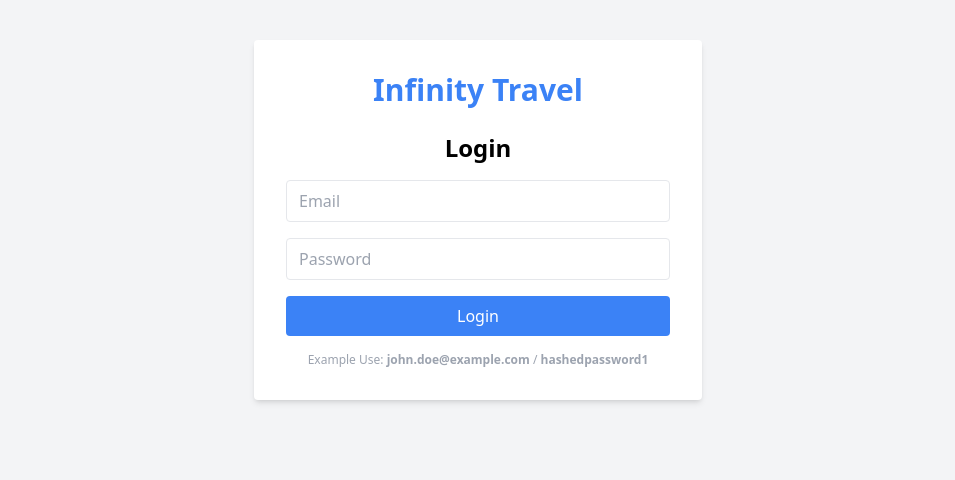
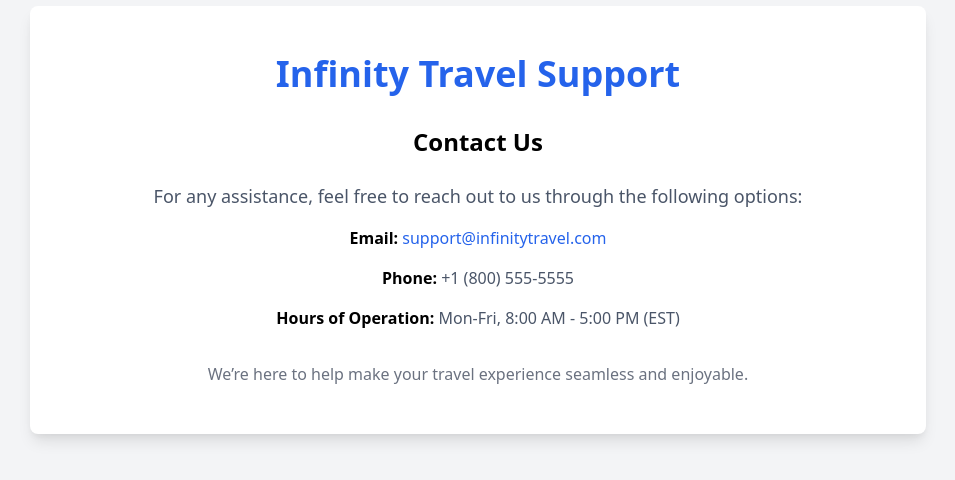
Before and after one commit to prernasehrawat/InfinityTravel, a React (Create React App) app in the folder client/: page /support in a window 1280 px wide. Shown: the part 180-660 px from the top of the page, without its empty margins (162-1117 px from the left). Built offline with nearby package versions, Linux system fonts and the light colour scheme.

Commit message:
Contact Us, Support Page dev-# IT 6

```diff
--- a/client/package.json
+++ b/client/package.json
@@ -12,6 +12,7 @@
     "@types/react-dom": "^18.3.0",
     "react": "^18.3.1",
     "react-dom": "^18.3.1",
+    "react-router-dom": "^6.27.0",
     "react-scripts": "5.0.1",
     "typescript": "^4.9.5",
     "web-vitals": "^2.1.4"
--- a/client/src/App.css
+++ b/client/src/App.css
@@ -79,3 +79,47 @@
 .strong {
   font-weight: bold;
 }
+/* Additions for Contact Us button, footer */
+.App {
+  display: flex;
+  flex-direction: column;
+  min-height: 100vh;
+}
+
+
+.main-content {
+  flex-grow: 1;
+  padding: 2rem;
+}
+
+
+.footer {
+  background-color: #f1f1f1;
+  padding: 1rem 0;
+  display: flex;
+  justify-content: center;
+  position: sticky;
+  bottom: 0;
+  width: 100%;
+}
+
+.contact-button {
+  background-color: #1d4ed8;
+  color: white;
+  padding: 0.5rem 1rem;
+  border-radius: 0.5rem;
+  transition: background-color 0.3s ease;
+}
+
+.contact-button:hover {
+  background-color: #2563eb;
+}
+
+.contact-link {
+  color: white;
+  text-decoration: underline;
+}
+
+.contact-link:hover {
+  text-decoration: none;
+}
--- a/client/src/App.tsx
+++ b/client/src/App.tsx
@@ -127,13 +127,145 @@
 //
 // export default App;
 
+// import React, { useState } from "react";
+// import "./App.css";
+// import LoginForm from "./components/LoginForm";
+// import SearchForm from "./components/SearchForm";
+// import SearchResults from "./components/SearchResults";
+// import { useUser } from "./components/UserContext"; // Import useUser to access context
 
+// interface Flight {
+//   reservation_id: string;
+//   flight_number: string;
+//   departure_airport: string;
+//   arrival_airport: string;
+//   departure_time: string;
+//   arrival_time: string;
+//   total_cost: number;
+// }
+// function App() {
+//   const { user, login, logout } = useUser();  // Use context for user data
+//   const [results, setResults] = useState<Flight[]>([]); // Type results properly with flight data type
+//   const [showDropdown, setShowDropdown] = useState(false);
+
+//   const handleLogin = async (email: string, password: string) => {
+//     try {
+//       const response = await fetch("http://localhost:8000/login", {
+//         method: "POST",
+//         headers: {
+//           "Content-Type": "application/json",
+//         },
+//         body: JSON.stringify({ email, password }),
+//       });
+
+//       const data = await response.json();
+
+//       if (response.ok) {
+//         login({
+//           email: data.email,
+//           coupon_code: data.coupon_code,  // Assuming the backend returns the coupon code
+//         });
+//         console.log("Login successful");
+//       } else {
+//         alert(data.message || "Invalid credentials");
+//       }
+//     } catch (error) {
+//       console.error("Error logging in:", error);
+//       alert("An error occurred during login");
+//     }
+//   };
+
+//   const handleProfileClick = () => {
+//     setShowDropdown(!showDropdown);
+//   };
+
+//   // This function is passed to the SearchForm component
+//   const handleSearch = async (arrival_airport: string, arrival_date: string) => {
+//     try {
+//       const response = await fetch(`http://localhost:8000/destination/${arrival_airport}/date/${arrival_date}`);
+//       const data = await response.json();
+
+//       if (response.ok) {
+//         setResults(data);  // Store search results in state
+//       } else {
+//         alert(data.message || "No flights found.");
+//       }
+//     } catch (error) {
+//       console.error("Error searching flights:", error);
+//       alert("An error occurred while searching");
+//     }
+//   };
+
+//   return (
+//       <div className="App">
+//         {!user.isLoggedIn ? (
+//             <LoginForm onLogin={handleLogin} />
+//         ) : (
+//             <div>
+//               {/* Updated nav - creating a Travel Credits button, Coupon dropdown */}
+//               <nav className="bg-blue-500 text-white px-4 py-2 flex justify-between items-center">
+//                 <h1 className="text-xl font-semibold">Infinity Travel</h1>
+//                 <div className="flex items-center">
+//                   <span className="mr-4">Welcome, {user.email}</span> {/* Display user's email */}
+
+//                   {/* Travel credits button */}
+//                   <div className="relative">
+//                     <button
+//                         onClick={handleProfileClick}
+//                         className="bg-white text-blue-500 px-4 py-1 rounded hover:bg-gray-200 mr-4"
+//                     >
+//                       Travel Credits
+//                     </button>
+//                     {/* Dropdown for coupon code */}
+//                     {showDropdown && (
+//                         <div className="absolute right-0 mt-2 w-48 bg-white rounded-md shadow-lg">
+//                           <div className="py-2 px-4 text-gray-700">
+//                             <strong>Coupon Code:</strong> {user.couponCode} {/* Dynamic coupon */}
+//                           </div>
+//                         </div>
+//                     )}
+//                   </div>
+//                   <button
+//                       onClick={logout}
+//                       className="bg-white text-blue-500 px-4 py-1 rounded hover:bg-gray-200"
+//                   >
+//                     Logout
+//                   </button>
+//                 </div>
+//               </nav>
+
+//               <div className="p-4">
+//                 {/* SearchForm Component */}
+//                 <SearchForm onSearch={handleSearch} />
+
+//                 {/* Conditionally render SearchResults if there are results */}
+//                 {results.length > 0 && (
+//                     <div className="mt-8">
+//                       <SearchResults results={results} />
+//                     </div>
+//                 )}
+//               </div>
+//             </div>
+//         )}
+//       </div>
+//   );
+// }
+
+// export default App;
+//Updated code below
 import React, { useState } from "react";
+import {
+  BrowserRouter as Router,
+  Route,
+  Routes,
+  useLocation,
+} from "react-router-dom";
 import "./App.css";
 import LoginForm from "./components/LoginForm";
 import SearchForm from "./components/SearchForm";
 import SearchResults from "./components/SearchResults";
-import { useUser } from "./components/UserContext"; // Import useUser to access context
+import SupportPage from "./components/SupportPage";
+import { useUser } from "./components/UserContext";
 
 interface Flight {
   reservation_id: string;
@@ -144,10 +276,96 @@ interface Flight {
   arrival_time: string;
   total_cost: number;
 }
+
+interface MainContentProps {
+  setIsLoggedIn: (value: boolean) => void;
+}
+
+function MainContent({ setIsLoggedIn }: MainContentProps) {
+  const { user, logout } = useUser();
+  const [results, setResults] = useState<Flight[]>([]);
+  const [showDropdown, setShowDropdown] = useState(false);
+
+  const handleSearch = async (
+    arrival_airport: string,
+    arrival_date: string
+  ) => {
+    try {
+      const response = await fetch(
+        `http://localhost:8000/destination/${arrival_airport}/date/${arrival_date}`,
+        {
+          method: "GET",
+          headers: {
+            "Content-Type": "application/json",
+          },
+        }
+      );
+
+      const data = await response.json();
+
+      if (response.ok) {
+        setResults(data);
+      } else {
+        alert("No flights found or invalid input");
+      }
+    } catch (error) {
+      console.error("Error fetching flights:", error);
+      alert("An error occurred while fetching flight data");
+    }
+  };
+
+  const handleProfileClick = () => {
+    setShowDropdown(!showDropdown);
+  };
+
+  return (
+    <div>
+      <nav className="bg-blue-500 text-white px-4 py-2 flex justify-between items-center">
+        <h1 className="text-xl font-semibold">Infinity Travel</h1>
+        <div className="flex items-center">
+          <span className="mr-4">Welcome, {user.email}</span>
+          <div className="relative">
+            <button
+              onClick={handleProfileClick}
+              className="bg-white text-blue-500 px-4 py-1 rounded hover:bg-gray-200 mr-4"
+            >
+              Travel Credits
+            </button>
+            {showDropdown && (
+              <div className="absolute right-0 mt-2 w-48 bg-white rounded-md shadow-lg">
+                <div className="py-2 px-4 text-gray-700">
+                  <strong>Coupon Code:</strong> {user.couponCode}{" "}
+                  {/*Assuming the backend returns the coupon code*/}
+                </div>
+              </div>
+            )}
+          </div>
+          <button
+            onClick={() => {
+              logout();
+              setIsLoggedIn(false);
+            }}
+            className="bg-white text-blue-500 px-4 py-1 rounded hover:bg-gray-200"
+          >
+            Logout
+          </button>
+        </div>
+      </nav>
+
+      <div className="main-content">
+        <h1 className="text-4xl font-bold text-blue-600 mb-4">
+          Infinity Travel
+        </h1>
+        <SearchForm onSearch={handleSearch} />
+        {results.length > 0 && <SearchResults results={results} />}
+      </div>
+    </div>
+  );
+}
+
 function App() {
-  const { user, login, logout } = useUser();  // Use context for user data
-  const [results, setResults] = useState<Flight[]>([]); // Type results properly with flight data type
-  const [showDropdown, setShowDropdown] = useState(false);
+  const { user, login } = useUser();
+  const [isLoggedIn, setIsLoggedIn] = useState(false);
 
   const handleLogin = async (email: string, password: string) => {
     try {
@@ -164,9 +382,12 @@ function App() {
       if (response.ok) {
         login({
           email: data.email,
-          coupon_code: data.coupon_code,  // Assuming the backend returns the coupon code
+          coupon_code: data.coupon_code,
         });
         console.log("Login successful");
+
+        // Setting logged-in state to true
+        setIsLoggedIn(true);
       } else {
         alert(data.message || "Invalid credentials");
       }
@@ -176,79 +397,51 @@ function App() {
     }
   };
 
-  const handleProfileClick = () => {
-    setShowDropdown(!showDropdown);
-  };
+  return (
+    <Router>
+      <div className="App">
+        <Routes>
+          <Route
+            path="/"
+            element={
+              user.isLoggedIn || isLoggedIn ? (
+                <MainContent setIsLoggedIn={setIsLoggedIn} />
+              ) : (
+                <LoginForm onLogin={handleLogin} />
+              )
+            }
+          />
+          <Route path="/support" element={<SupportPage />} />
+        </Routes>
 
-  // This function is passed to the SearchForm component
-  const handleSearch = async (arrival_airport: string, arrival_date: string) => {
-    try {
-      const response = await fetch(`http://localhost:8000/destination/${arrival_airport}/date/${arrival_date}`);
-      const data = await response.json();
+        {/* Global Footer - Hidden on the support page*/}
+        {user.isLoggedIn && <ConditionalFooter />}
+      </div>
+    </Router>
+  );
+}
 
-      if (response.ok) {
-        setResults(data);  // Store search results in state
-      } else {
-        alert(data.message || "No flights found.");
-      }
-    } catch (error) {
-      console.error("Error searching flights:", error);
-      alert("An error occurred while searching");
-    }
-  };
+// Footer component with conditional visibility
+function ConditionalFooter() {
+  const location = useLocation();
+
+  if (location.pathname === "/support") {
+    return null;
+  }
 
   return (
-      <div className="App">
-        {!user.isLoggedIn ? (
-            <LoginForm onLogin={handleLogin} />
-        ) : (
-            <div>
-              {/* Updated nav - creating a Travel Credits button, Coupon dropdown */}
-              <nav className="bg-blue-500 text-white px-4 py-2 flex justify-between items-center">
-                <h1 className="text-xl font-semibold">Infinity Travel</h1>
-                <div className="flex items-center">
-                  <span className="mr-4">Welcome, {user.email}</span> {/* Display user's email */}
-
-                  {/* Travel credits button */}
-                  <div className="relative">
-                    <button
-                        onClick={handleProfileClick}
-                        className="bg-white text-blue-500 px-4 py-1 rounded hover:bg-gray-200 mr-4"
-                    >
-                      Travel Credits
-                    </button>
-                    {/* Dropdown for coupon code */}
-                    {showDropdown && (
-                        <div className="absolute right-0 mt-2 w-48 bg-white rounded-md shadow-lg">
-                          <div className="py-2 px-4 text-gray-700">
-                            <strong>Coupon Code:</strong> {user.couponCode} {/* Dynamic coupon */}
-                          </div>
-                        </div>
-                    )}
-                  </div>
-                  <button
-                      onClick={logout}
-                      className="bg-white text-blue-500 px-4 py-1 rounded hover:bg-gray-200"
-                  >
-                    Logout
-                  </button>
-                </div>
-              </nav>
-
-              <div className="p-4">
-                {/* SearchForm Component */}
-                <SearchForm onSearch={handleSearch} />
-
-                {/* Conditionally render SearchResults if there are results */}
-                {results.length > 0 && (
-                    <div className="mt-8">
-                      <SearchResults results={results} />
-                    </div>
-                )}
-              </div>
-            </div>
-        )}
-      </div>
+    <footer className="footer bg-gray-200 py-4 flex justify-center">
+      <button className="contact-button bg-blue-500 text-white py-2 px-4 rounded-lg hover:bg-blue-600">
+        <a
+          href="/support"
+          target="_blank"
+          rel="noopener noreferrer"
+          className="contact-link underline"
+        >
+          Contact Us
+        </a>
+      </button>
+    </footer>
   );
 }
 
--- /dev/null
+++ b/client/src/components/SupportPage.tsx
@@ -0,0 +1,45 @@
+import React from "react";
+const SupportPage: React.FC = () => {
+  return (
+    <div className="min-h-screen flex items-center justify-center bg-gray-100">
+      <div className="bg-white p-12 rounded-lg shadow-lg w-full max-w-4xl">
+        <h1 className="text-4xl font-bold text-center text-blue-600 mb-8">
+          Infinity Travel Support
+        </h1>
+        <h2 className="text-2xl font-semibold text-center mb-6">Contact Us</h2>
+
+        <p className="text-lg text-gray-700 mb-4 text-center">
+          For any assistance, feel free to reach out to us through the following
+          options:
+        </p>
+        <ul className="list-none space-y-4 text-center">
+          <li>
+            <strong>Email:</strong>{" "}
+            <a
+              href="mailto:support@infinitytravel.com"
+              className="text-blue-600 hover:underline"
+            >
+              support@infinitytravel.com
+            </a>
+          </li>
+          <li>
+            <strong>Phone:</strong>{" "}
+            <span className="text-gray-700">+1 (800) 555-5555</span>
+          </li>
+          <li>
+            <strong>Hours of Operation:</strong>{" "}
+            <span className="text-gray-700">
+              Mon-Fri, 8:00 AM - 5:00 PM (EST)
+            </span>
+          </li>
+        </ul>
+
+        <p className="text-gray-500 text-center text-base mt-8">
+          We’re here to help make your travel experience seamless and enjoyable.
+        </p>
+      </div>
+    </div>
+  );
+};
+
+export default SupportPage;
```
Also changed, not shown: 2 other files (tests, documents, lock files or other folders).
